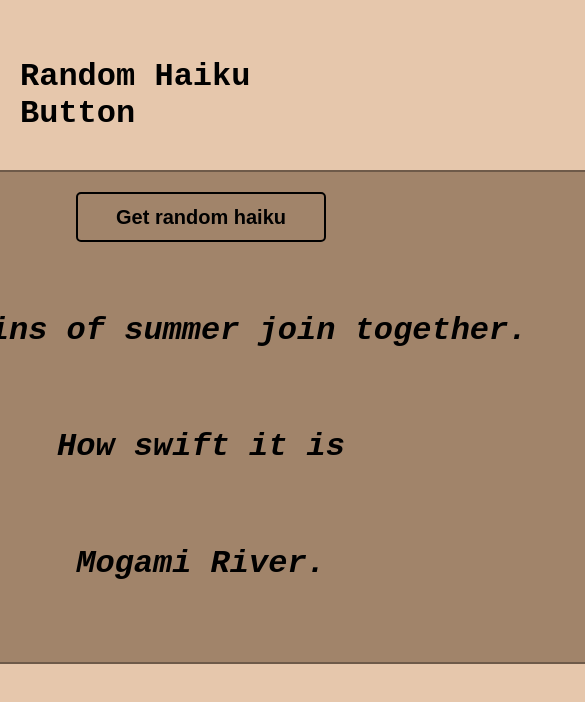
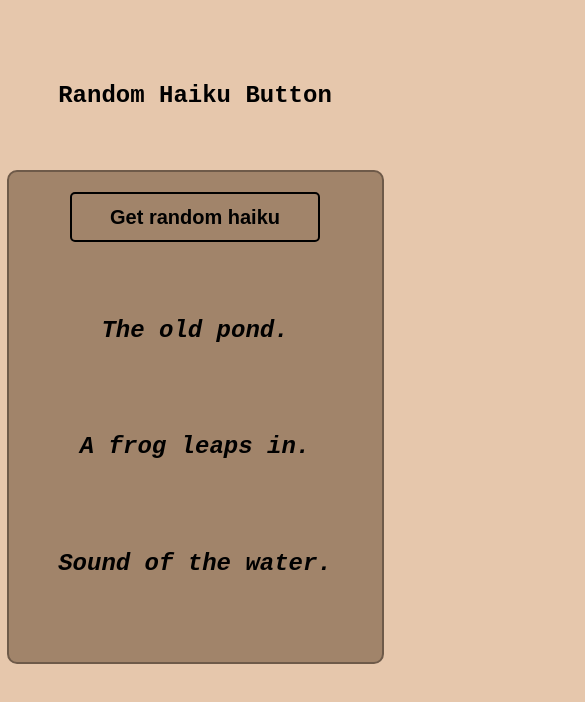
Before and after one commit to PortoPortoPorto/Haiku, a plain HTML site: page index.html in a window 390 px wide. Both pictures are taken after a click on the button "Get random haiku". Shown: the top 702 px of the page, 585 px wide, since content can reach past the window. Drawn offline with Linux system fonts and the light colour scheme.

Commit message:
interface adjustments

```diff
--- a/haiku.json
+++ b/haiku.json
@@ -75,6 +75,21 @@
     "line2": "Loving a wife with stars",
     "line3": "On buckskin"
   },
+     {
+    "line1": "Glass noodles",
+    "line2": "The winning vendor today",
+    "line3": "Has young greens"
+  },
+  {
+    "line1": "Cuckoo",
+    "line2": "Its voice lies over",
+    "line3": "The water"
+  },
+   {
+    "line1": "This temple",
+    "line2": "The garden is full",
+    "line3": "Of banana trees"
+  },
   {
     "line1": "It had to be.",
     "line2": "It had to be until",
--- a/main.js
+++ b/main.js
@@ -1,24 +1,37 @@
+// RANDOMISE INDEX BASED ON ARRAY LENGTH AND RETURN RANDOM OBJECT FROM ARRAY
 function randomiseIndex(data) {
 	const randomIndex = Math.floor(Math.random() * data.length);
 	return data[randomIndex];
 }
 
 
-
+// FETCH HAIKUS FROM JSON FILE
 function getRandomHaiku () {
 	fetch('haiku.json')
-		.then((response) => response.json())
+		.then((response) => {
+			if(!response.ok) {
+				throw new Error (`Network response error ${response.statusText}`);
+			}
+			return response.json();
+		})
+
 		.then((data) => {
 			let output = '';
+//CALL RANDOM HAIKU FUNCTION TO RETURN RANDOM HAIKU FROM ARRAY
 			const randomHaiku = randomiseIndex(data);
+//ADD HAIKU CONTENT TO OUTPUT VARIABLE
 			output +=
 			`<h1>${randomHaiku.line1}</h1>
 			 <h1>${randomHaiku.line2}</h1>
 			 <h1>${randomHaiku.line3}</h1>
 			`;
+//ADD HAIKU TO THE DOM
 			document.querySelector('#haiku-space').innerHTML= output;
 		})
-		.catch((error) => console.log('Error', error));
+		.catch((error) => {
+			console.error('Error:', error);
+			document.querySelector('#haiku-space').innerHTML = '<h3>Errror fetching haiku. Please reload page and try again.</h3>'
+		});
 }
 
 
--- a/style.css
+++ b/style.css
@@ -21,7 +21,7 @@ body {
 #haiku-container{
 	padding:20px;
 	height:450px;
-	width:1000px;
+	width:55%;
 	display:flex;
 	flex-direction:column;
 	justify-content:start;
@@ -60,3 +60,20 @@ body {
 	justify-content:space-around;
 	font-style:italic;
 }
+
+@media (max-width: 900px) {
+
+	body{
+		margin-left:10px;
+		margin-right:10px;
+	}
+
+	body h1 {
+		font-size:24px;
+	}
+
+	#haiku-container {
+		width:90%;
+	}
+
+}
```
